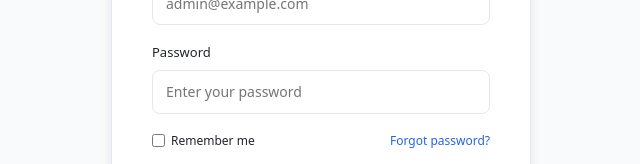
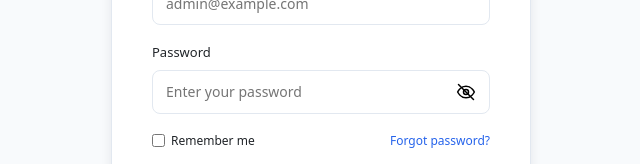
Before and after one commit to adityamvMCA/truebill-ui, a React (Vite) app: page /login in a window 1280 px wide. Shown: the part 367-531 px from the top of the page, without its empty margins (319-959 px from the left). Built offline with nearby package versions, Linux system fonts and the light colour scheme; no server answers.

Commit message:
Add password visibility toggle

```diff
--- a/src/pages/Login.jsx
+++ b/src/pages/Login.jsx
@@ -8,6 +8,7 @@ function Login() {
 
   const [email, setEmail] = useState("");
   const [password, setPassword] = useState("");
+  const [showPassword, setShowPassword] = useState(false);
   const [loading, setLoading] = useState(false);
 
   const handleSubmit = async (e) => {
@@ -83,7 +84,9 @@ function Login() {
 
         <h1>Welcome back</h1>
 
-        <p className="login-subtitle">Sign in to continue to TrustIQ ERP</p>
+        <p className="login-subtitle">
+          Sign in to continue to TrustIQ ERP
+        </p>
 
         <form onSubmit={handleSubmit}>
           <div className="form-group">
@@ -103,15 +106,70 @@ function Login() {
           <div className="form-group">
             <label>Password</label>
 
+            <div
+              style={{
+                position: "relative",
+                width: "100%",
+              }}
+            >
               <input
-              type="password"
+                type={showPassword ? "text" : "password"}
                 placeholder="Enter your password"
                 value={password}
                 onChange={(e) => setPassword(e.target.value)}
                 required
                 autoComplete="current-password"
                 disabled={loading}
+                style={{
+                  width: "100%",
+                  paddingRight: "42px",
+                }}
               />
+
+            <button
+  type="button"
+  onClick={() => setShowPassword((prev) => !prev)}
+  disabled={loading}
+  aria-label={showPassword ? "Hide password" : "Show password"}
+  style={{
+    position: "absolute",
+    right: "10px",
+    top: "50%",
+    transform: "translateY(-50%)",
+    border: "none",
+    background: "transparent",
+    cursor: loading ? "not-allowed" : "pointer",
+    padding: "4px",
+    display: "flex",
+    alignItems: "center",
+    justifyContent: "center",
+  }}
+>
+  <svg
+    width="20"
+    height="20"
+    viewBox="0 0 24 24"
+    fill="none"
+    stroke="currentColor"
+    strokeWidth="1.8"
+    strokeLinecap="round"
+    strokeLinejoin="round"
+  >
+    {showPassword ? (
+      <>
+        <path d="M2 12s3.5-7 10-7 10 7 10 7-3.5 7-10 7S2 12 2 12Z" />
+        <circle cx="12" cy="12" r="3" />
+      </>
+    ) : (
+      <>
+        <path d="M2 12s3.5-7 10-7 10 7 10 7-3.5 7-10 7S2 12 2 12Z" />
+        <circle cx="12" cy="12" r="3" />
+        <path d="M3 3l18 18" />
+      </>
+    )}
+  </svg>
+</button>
+            </div>
           </div>
 
           <div className="login-options">
@@ -123,14 +181,20 @@ function Login() {
             <button
               type="button"
               className="forgot-button"
-              onClick={() => toast("Forgot password feature coming soon")}
+              onClick={() =>
+                toast("Forgot password feature coming soon")
+              }
               disabled={loading}
             >
               Forgot password?
             </button>
           </div>
 
-          <button className="login-button" type="submit" disabled={loading}>
+          <button
+            className="login-button"
+            type="submit"
+            disabled={loading}
+          >
             {loading ? "Signing in..." : "Sign In"}
           </button>
         </form>
```
Also changed, not shown: src/index.css (+30 -0 lines), src/App.css (line endings or trailing spaces). Lines whose indentation alone changed are shown as unchanged.
